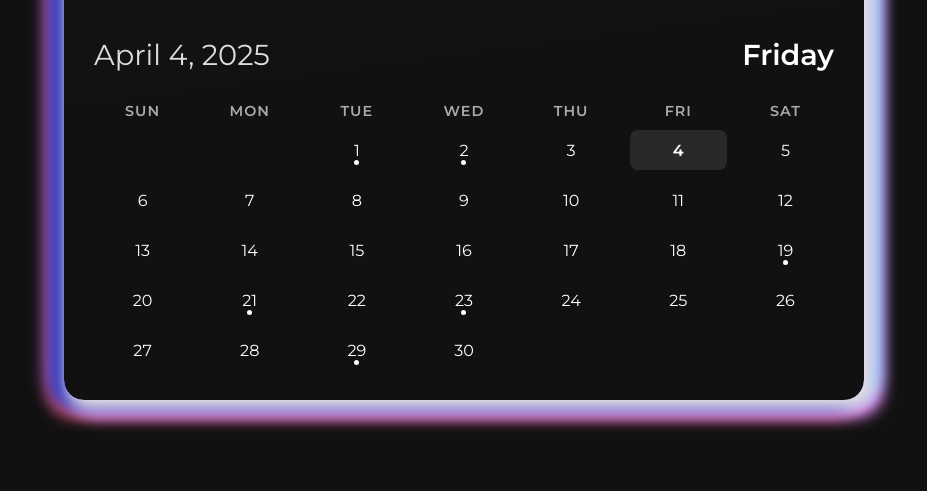
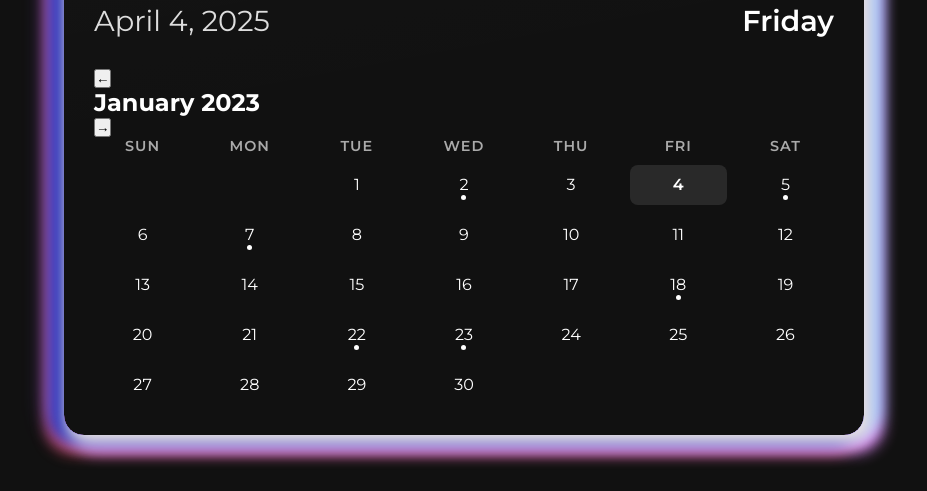
Before and after one commit to N-PCs/Clock-X-Calender, a plain HTML site: page index.html in a window 1280 px wide. Shown: the part 309-800 px from the top of the page, without its empty margins (176-1103 px from the left). Drawn offline with Linux system fonts and the light colour scheme.

Commit message:
Update index.html

```diff
--- a/index.html
+++ b/index.html
@@ -1,17 +1,17 @@
 <!DOCTYPE html>
 <html lang="en">
+
 <head>
     <meta charset="UTF-8">
     <meta name="viewport" content="width=device-width, initial-scale=1.0">
-    <title>Clock X Calender</title>
+    <title> Clock X Calender </title>
     <link href="https://fonts.googleapis.com/css2?family=Montserrat:wght@300;400;600;700&display=swap" rel="stylesheet">
     <link rel="stylesheet" href="style.css">
 </head>
+
 <body>
-
-    <div class="container">
-        <img src="npcsblack.png" id="image" height="60px" width="60px" >
-        <p>  n-pcs </p>
+    <div class="container"><img src="npcsblack.png" id="image" height="60px" width="60px">
+        <p> n-pcs </p>
         <div class="time-display">
             <div class="time" id="time">00:00</div>
             <div class="seconds" id="seconds">00</div>
@@ -20,6 +20,12 @@
         <div class="date-display">
             <div class="date" id="date">January 1, 2023</div>
             <div class="day" id="day">Monday</div>
+        </div>
+
+        <div class="calendar-controls">
+            <button id="prev-month" class="month-nav">←</button>
+            <h2 id="month-year" class="month-title">January 2023</h2>
+            <button id="next-month" class="month-nav">→</button>
         </div>
 
         <div class="calendar-header">
@@ -32,9 +38,16 @@
             <div>Sat</div>
         </div>
 
-        <div class="calendar" id="calendar"></div>
+        <div class="calendar-container">
+            <div class="calendar" id="calendar"></div>
+        </div>
     </div>
 
     <script src="script.js"></script>
 </body>
+
 </html>
+<script src="script.js"></script>
+</body>
+
+</html>
```
